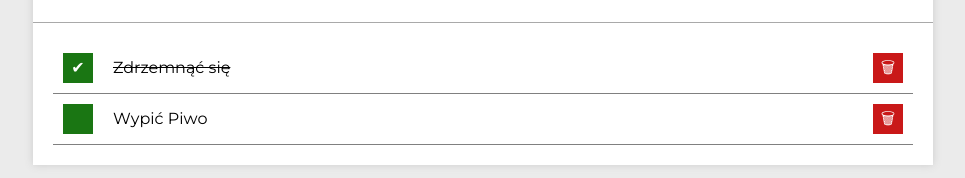
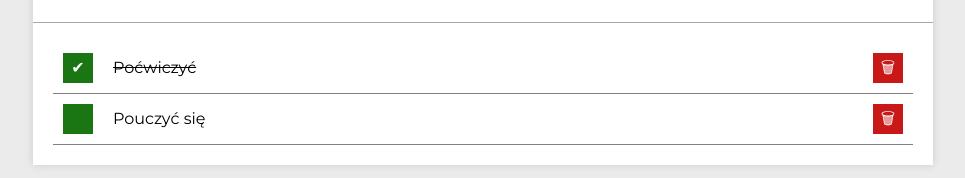
Before and after one commit to damianmichalowski/To-do-list-react, a React (Create React App) app: page / in a window 1280 px wide. Shown: the part 294-472 px from the top of the page, without its empty margins (157-1122 px from the left). Built offline with nearby package versions, Linux system fonts and the light colour scheme.

Commit message:
change task  content

```diff
--- a/src/App.js
+++ b/src/App.js
@@ -6,8 +6,8 @@ import Header from "./Header";
 import Container from "./Container";
 
 const tasks = [
-  { id: 1, content: "Zdrzemnąć się", done: true },
-  { id: 2, content: "Wypić Piwo", done: false },
+  { id: 1, content: "Poćwiczyć", done: true },
+  { id: 2, content: "Pouczyć się", done: false },
 ];
 
 const hideDoneTask = false;
```
